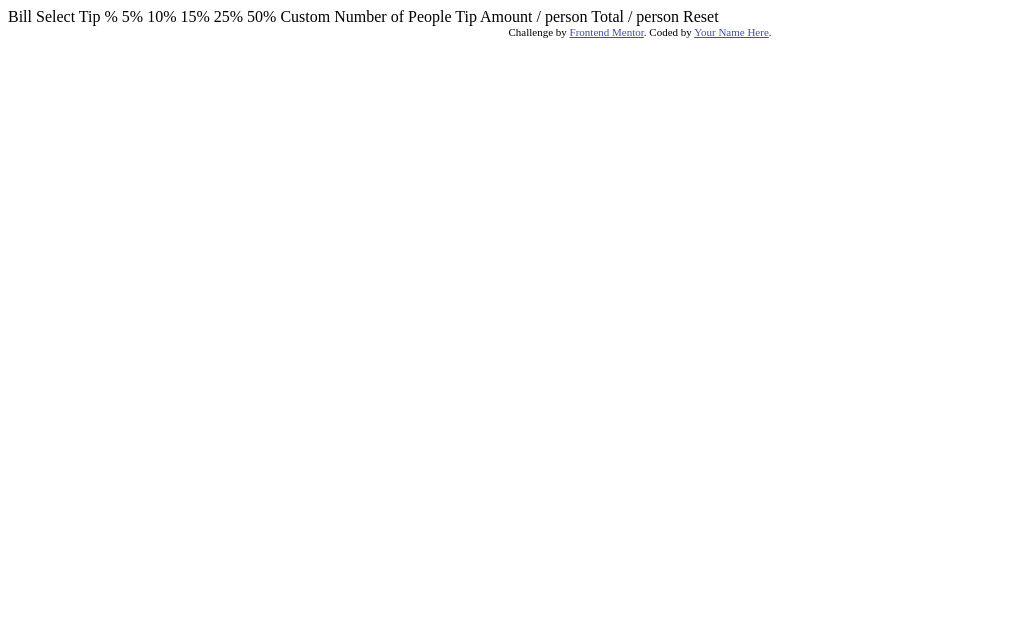
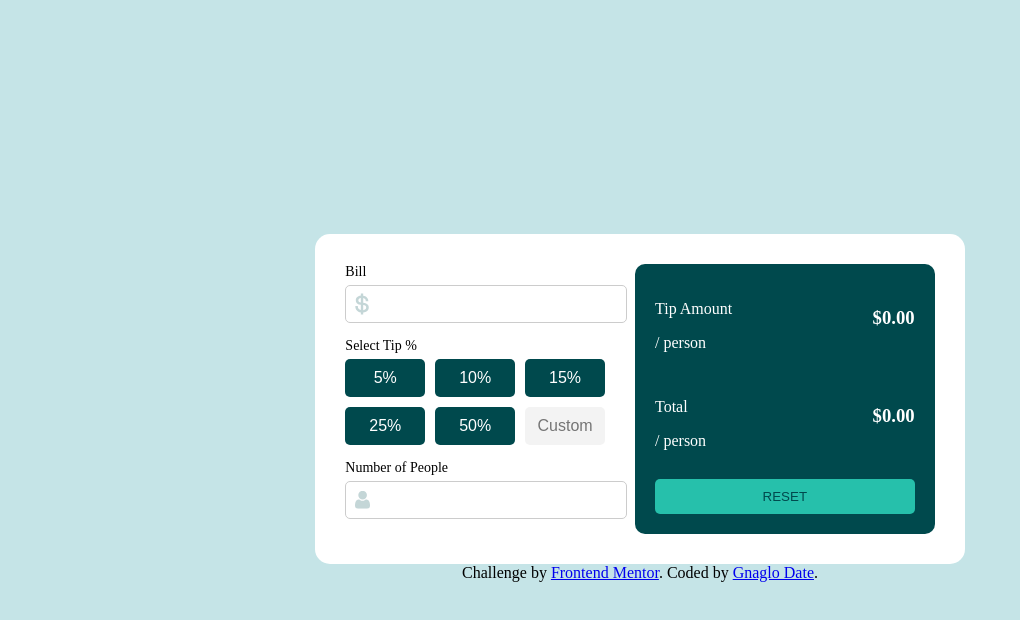
Before and after one commit to Juniorscrutch/Calculator.app.main, a plain HTML site: page index.html in a window 1280 px wide. Shown: the whole page, without its empty margins (0-1020 px from the left). Drawn offline with Linux system fonts and the light colour scheme.

Commit message:
finalisation Layout and index.js

```diff
--- a/index.html
+++ b/index.html
@@ -1,44 +1,86 @@
 <!DOCTYPE html>
 <html lang="en">
+
 <head>
   <meta charset="UTF-8">
-  <meta name="viewport" content="width=device-width, initial-scale=1.0"> <!-- displays site properly based on user's device -->
-
-  <link rel="icon" type="image/png" sizes="32x32" href="./images/favicon-32x32.png">
+  <meta name="viewport" content="width=device-width, initial-scale=1.0">
+  <!-- displays site properly based on user's device -->
 
   <title>Frontend Mentor | Tip calculator app</title>
 
   <!-- Feel free to remove these styles or customise in your own stylesheet 👍 -->
-  <style>
-    .attribution { font-size: 11px; text-align: center; }
-    .attribution a { color: hsl(228, 45%, 44%); }
-  </style>
+  <link rel="stylesheet" href="style.css">
 </head>
+
 <body>
 
-  Bill
+  <div class="container">
 
-  Select Tip %
-  5%
-  10%
-  15%
-  25%
-  50%
-  Custom
+    <form class="left">
 
-  Number of People
+      <!-- nav bill -->
+      <div class="form-group">
+        <label for="amount">Bill</label>
+        <div class="input-group">
+          <img src="images/icon-dollar.svg" class="icon">
+          <input id="amount" type="text" required>
+        </div>
+      </div>
 
-  Tip Amount
-  / person
+      <!-- pourcentages -->
+      <div class="form-group">
+        <label>Select Tip %</label>
+        <div class="tips">
+          <button type="button">5%</button>
+          <button type="button">10%</button>
+          <button type="button">15%</button>
+          <button type="button">25%</button>
+          <button type="button">50%</button>
+          <input placeholder="Custom">
+        </div>
+      </div>
 
-  Total
-  / person
+      <!-- nav people -->
+      <div class="form-group">
+        <label for="people">Number of People</label>
+        <span class="error" id="people-error">Can´t be Zero </span>
+        <div class="input-group">
+          <img src="images/icon-person.svg" class="icon">
+          <input id="people" type="text">
+        </div>
+      </div>
 
-  Reset
+    </form>
 
-  <div class="attribution">
-    Challenge by <a href="https://www.frontendmentor.io?ref=challenge" target="_blank">Frontend Mentor</a>.
-    Coded by <a href="#">Your Name Here</a>.
+    <!-- the second part -->
+    <div class="right">
+
+      <div class="result-block">
+        <div>
+          <p>Tip Amount</p>
+          <span>/ person</span>
+        </div>
+        <h3 id="tip-amount">$0.00</h3>
+      </div>
+
+      <div class="result-block">
+        <div>
+          <p>Total</p>
+          <span>/ person</span>
+        </div>
+        <h3 id="total">$0.00</h3>
+      </div>
+
+      <button type="reset" class="reset-btn">RESET</button>
+
+    </div>
+
   </div>
+  <script src="index.js"></script>
+  <footer>
+    Challenge by <a href="https://www.frontendmentor.io?ref=challenge">Frontend Mentor</a>.
+    Coded by <a href="#">Gnaglo Date</a>.
+  </footer>
 </body>
+
 </html>
--- /dev/null
+++ b/index.js
@@ -0,0 +1,60 @@
+const billInput = document.getElementById("amount");
+const peopleInput = document.getElementById("people");
+const buttons = document.querySelectorAll(".tips button");
+const customInput = document.querySelector(".tips input");
+
+const tipDisplay = document.getElementById("tip-amount");
+const totalDisplay = document.getElementById("total");
+const resetBtn = document.querySelector(".reset-btn");
+const peopleError = document.getElementById("people-error");
+
+let currentTip = 0;
+
+function calculate() {
+  const bill = parseFloat(billInput.value);
+  const people = parseFloat(peopleInput.value);
+
+  if (people === 0) {
+    peopleError.style.display = "block";
+    return;
+  } else {
+    peopleError.style.display = "none";
+  }
+  if (!bill || !people || !currentTip) return;
+
+  const tipAmount = (bill * currentTip) / 100 / people;
+  const total = bill / people + tipAmount;
+
+  tipDisplay.textContent = "$" + tipAmount.toFixed(2);
+  totalDisplay.textContent = "$" + total.toFixed(2);
+}
+
+buttons.forEach((button) => {
+  button.addEventListener("click", () => {
+    buttons.forEach((btn) => btn.classList.remove("active"));
+    button.classList.add("active");
+    const tip = parseInt(button.textContent);
+    currentTip = tip;
+    customInput.value = "";
+    calculate();
+  });
+});
+
+customInput.addEventListener("input", () => {
+  currentTip = parseFloat(customInput.value);
+  calculate();
+});
+
+billInput.addEventListener("input", calculate);
+peopleInput.addEventListener("input", calculate);
+
+resetBtn.addEventListener("click", () => {
+  billInput.value = "";
+  peopleInput.value = "";
+  customInput.value = "";
+
+  currentTip = 0;
+
+  tipDisplay.textContent = "$0.00";
+  totalDisplay.textContent = "$0.00";
+});
--- /dev/null
+++ b/style.css
@@ -0,0 +1,140 @@
+.row .form-group {
+  flex: 1;
+}
+.form-group {
+  margin-bottom: 15px;
+  display: flex;
+  flex-direction: column;
+  cursor: pointer;
+}
+form {
+  display: block;
+  width: 100%;
+  max-width: 300px;
+  padding: 0px;
+  border-radius: 10px;
+}
+body {
+  background-color: #c5e4e7;
+  display: flex;
+  justify-content: center;
+  align-items: center;
+  height: 100vh;
+  flex-direction: column;
+}
+
+label {
+  margin-bottom: 5px;
+  font-size: 14px;
+}
+input,
+textarea {
+  font-size: 14px;
+  padding: 10px;
+  border-width: 1px;
+  border-style: solid;
+  border-color: rgb(204, 204, 204);
+  border-image: initial;
+  border-radius: 5px;
+}
+.container {
+  display: flex;
+  gap: 30px;
+  background: white;
+  padding: 30px;
+  border-radius: 15px;
+}
+.left,
+.right {
+  flex: 1;
+}
+.right {
+  background: #00494d;
+  color: white;
+  padding: 20px;
+  border-radius: 10px;
+  flex-direction: column;
+  justify-content: space-between;
+  display: flex;
+}
+.left {
+  max-width: 400px;
+}
+.tips {
+  display: grid;
+  grid-template-columns: repeat(3, 1fr);
+  gap: 10px;
+}
+.tips button,
+.tips input {
+  width: 100%;
+  padding: 10px;
+  border-radius: 5px;
+  font-size: 16px;
+  box-sizing: border-box;
+}
+.tips input {
+  border: none;
+  outline: none;
+  background: #f3f3f3;
+  text-align: center;
+}
+.tips button {
+  background: #00494d;
+  color: white;
+  border: none;
+}
+.input-group {
+  position: relative;
+}
+.icon {
+  position: absolute;
+  left: 10px;
+  top: 50%;
+  transform: translateY(-50%);
+  width: 15px;
+  opacity: 0.6;
+  pointer-events: none;
+}
+.input-group input {
+  text-align: right;
+  width: 100%;
+  border-radius: 5px;
+}
+.right button {
+  background: #26c0ab;
+  color: #00494d;
+  border: none;
+  padding: 10px;
+  border-radius: 5px;
+  cursor: pointer;
+}
+.reset-btn {
+  background: #26c0ab;
+  color: #00494d;
+  width: 100%;
+  padding: 20px;
+}
+.result-block {
+  display: flex;
+  justify-content: space-between;
+  align-items: center;
+}
+
+.label-row {
+  display: flex;
+  justify-content: center;
+  align-items: right;
+}
+.error {
+  color: red;
+  font-size: 12px;
+  display: none;
+}
+.input-error {
+  border: 2px solid red;
+}
+.tips button.active {
+  background: #26c0ab;
+  color: #00494d;
+}
```
